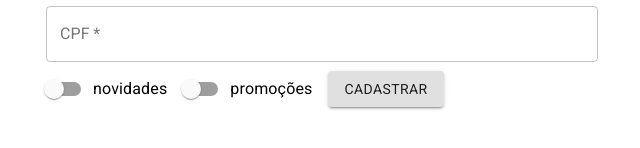
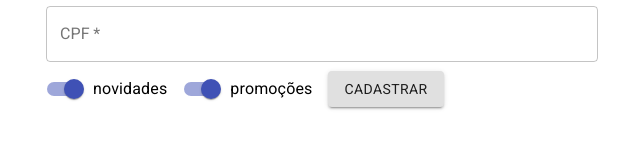
Before and after one commit to Davi95-BR/react-function-component, a React (Create React App) app: page / in a window 1280 px wide. Shown: the part 226-374 px from the top of the page, without its empty margins (318-958 px from the left). Built offline with nearby package versions, Linux system fonts and the light colour scheme.

Commit message:
Finalizando o gerenciamento sem quebrar as regras do hooks no formulário

```diff
--- a/src/componente/FormularioCadastro/FormularioCadastro.jsx
+++ b/src/componente/FormularioCadastro/FormularioCadastro.jsx
@@ -3,25 +3,25 @@ import { Button, TextField, Switch, FormControlLabel } from '@material-ui/core';
 
 
 
-function FormularioCadastro() {
-    const [nome, setNome] = useState();
-    const { sobrenome, setSobrenome } = useState("");
+function FormularioCadastro() {     // Hooks
+    const [nome, setNome] = useState("");
+    const [sobrenome, setSobrenome] = useState("");
+    const [cpf, setCpf] = useState("");
+    const [promocoes, setPromocoes] = useState(true);
+    const [novidades, setNovidades] = useState(true);
+
 
     return (
         <form
             onSubmit={(event) => {
                 event.preventDefault();
-                console.log({ nome, sobrenome });
+                console.log({ nome, sobrenome, cpf, novidades, promocoes });
             }}
         >
             <TextField
                 value={nome}
                 onChange={(event) => {
-                    let tmpNome = event.target.value;
-                    if (tmpNome.length >= 3) {
-                        tmpNome = tmpNome(nome.substr(0, 3));
-                    }
-                    setNome(tmpNome);
+                    setNome(event.target.value);
                 }}
                 variant="outlined" id="nome" label="nome" fullWidth margin="normal" required />
             <TextField
@@ -30,15 +30,30 @@ function FormularioCadastro() {
                     setSobrenome(event.target.value);
                 }}
                 variant="outlined" id="sobrenome" label="sobrenome" fullWidth margin="normal" required />
-            <TextField variant="outlined" id="cpf" label="CPF" fullWidth margin="normal" required />
+            <TextField
+                value={cpf}
+                onChange={(event) => {
+                    setCpf(event.target.value);
+                }}
+                variant="outlined" id="cpf" label="CPF" fullWidth margin="normal" required />
 
             <FormControlLabel
                 label="novidades"
-                control={<Switch color="primary" name={'novidades'} disableRipple />}
+                control={<Switch
+                    checked={novidades}
+                     onChange={(event) => {
+                    setNovidades(event.target.checked);
+                }}
+                    color="primary" name={'novidades'}/>}
             />
             <FormControlLabel
                 label="promoções"
-                control={<Switch color="primary" name={'promoções'} disableRipple />}
+                control={<Switch
+                    checked={promocoes}
+                    onChange={(event) => {
+                        setPromocoes(event.target.checked);
+                    }}
+                    color="primary" name={'promocoes'}/>}
             />
             <Button type="submit" variant="contained">Cadastrar</Button>
         </form>
```
